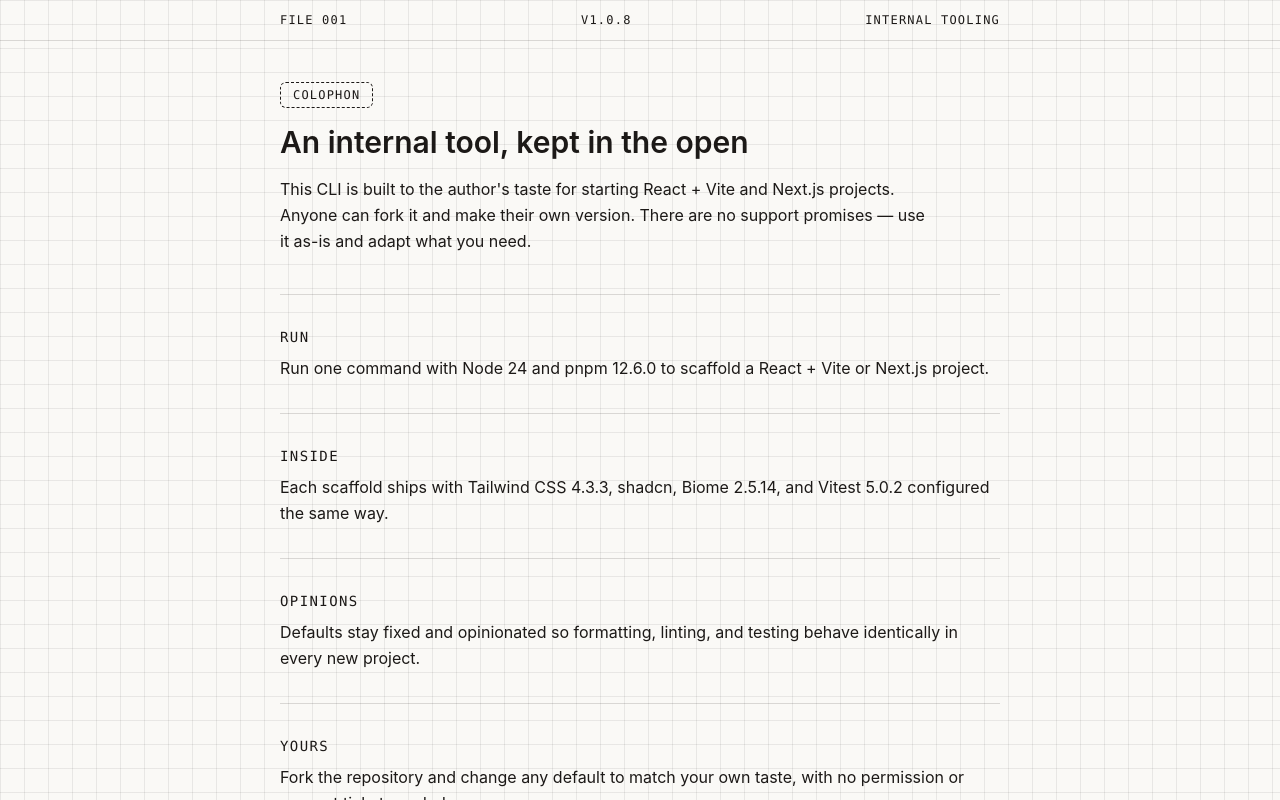
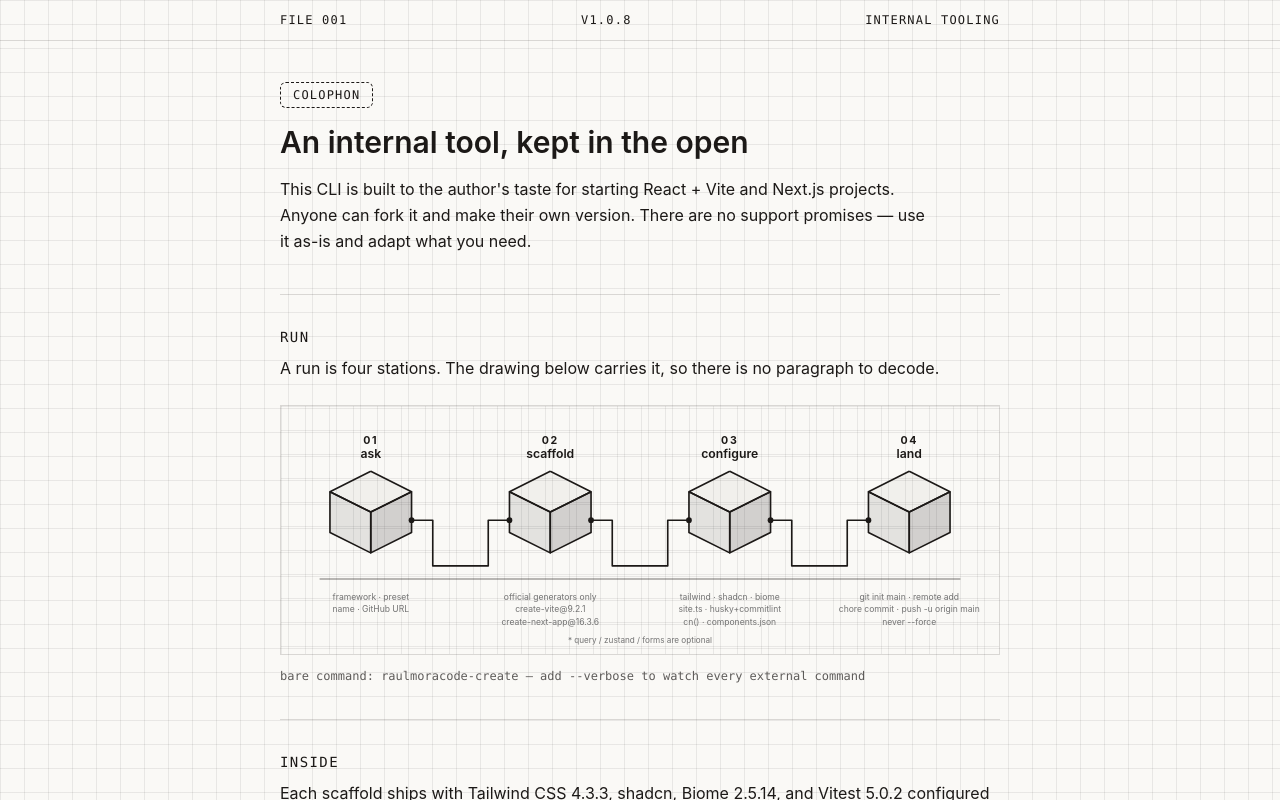
Before and after one commit to raulmoracode/raulmoracode-create-web, a React (Vite) app: page / in a window 1280 px wide. Shown: the top 800 px of the page. Built offline with nearby package versions, Linux system fonts and the light colour scheme.

Commit message:
feat: add isometric pipeline drawing for run (#2)
Explain the CLI run with animated draw-on lines.

Four stations replace the text paragraph in Run.

```diff
--- a/src/App.tsx
+++ b/src/App.tsx
@@ -1,3 +1,4 @@
+import { PipelineDrawing } from "./components/pipeline-drawing";
 import { site } from "./config/site";
 
 const npmUrl = "https://www.npmjs.com/package/@raulmoracode/create";
@@ -38,8 +39,15 @@
         <section id="run" className="border-b border-ink/15 py-8">
           <h2 className="font-mono text-sm uppercase tracking-widest">Run</h2>
           <p className="mt-2 leading-relaxed">
-            Run one command with Node 24 and pnpm 12.6.0 to scaffold a React +
-            Vite or Next.js project.
+            A run is four stations. The drawing below carries it, so there is no
+            paragraph to decode.
+          </p>
+          <div className="mt-6 border border-ink/15">
+            <PipelineDrawing />
+          </div>
+          <p className="mt-3 font-mono text-xs leading-relaxed opacity-70">
+            bare command: raulmoracode-create — add --verbose to watch every
+            external command
           </p>
         </section>
 
--- /dev/null
+++ b/src/components/pipeline-drawing.tsx
@@ -0,0 +1,304 @@
+import { useEffect, useId, useRef, useState } from "react";
+import { cn } from "../lib/utils";
+
+type PipelineDrawingProps = {
+  className?: string;
+};
+
+type Station = {
+  number: string;
+  name: string;
+  cx: number;
+  captions: string[];
+};
+
+const CY = 130;
+const SIZE = 50;
+const PORT_Y = 140;
+const DIP_Y = 196;
+const RAIL_Y = 212;
+const JOG_X = 26;
+const NUMBER_Y = 46;
+const NAME_Y = 64;
+const CAPTION_Y = 238;
+const CAPTION_STEP = 15;
+const FOOTNOTE_Y = 290;
+
+const STATION_STAGGER_MS = 450;
+const FACE_STAGGER_MS = 150;
+const PIPE_DELAY_MS = 450;
+const LABEL_DELAY_MS = 1000;
+
+const STATIONS: Station[] = [
+  {
+    number: "01",
+    name: "ask",
+    cx: 110,
+    captions: ["framework · preset", "name · GitHub URL"],
+  },
+  {
+    number: "02",
+    name: "scaffold",
+    cx: 330,
+    captions: [
+      "official generators only",
+      "create-vite@9.2.1",
+      "create-next-app@16.3.6",
+    ],
+  },
+  {
+    number: "03",
+    name: "configure",
+    cx: 550,
+    captions: [
+      "tailwind · shadcn · biome",
+      "site.ts · husky+commitlint",
+      "cn() · components.json",
+    ],
+  },
+  {
+    number: "04",
+    name: "land",
+    cx: 770,
+    captions: [
+      "git init main · remote add",
+      "chore commit · push -u origin main",
+      "never --force",
+    ],
+  },
+];
+
+function topFace(cx: number, cy: number, s: number): string {
+  return `M ${cx} ${cy - s} L ${cx + s} ${cy - s / 2} L ${cx} ${cy} L ${cx - s} ${cy - s / 2} Z`;
+}
+
+function leftFace(cx: number, cy: number, s: number): string {
+  return `M ${cx - s} ${cy - s / 2} L ${cx} ${cy} L ${cx} ${cy + s} L ${cx - s} ${cy + s / 2} Z`;
+}
+
+function rightFace(cx: number, cy: number, s: number): string {
+  return `M ${cx + s} ${cy - s / 2} L ${cx} ${cy} L ${cx} ${cy + s} L ${cx + s} ${cy + s / 2} Z`;
+}
+
+function elbowPipe(
+  x1: number,
+  x2: number,
+  y: number,
+  dip: number,
+  jog: number,
+): string {
+  return `M ${x1} ${y} H ${x1 + jog} V ${dip} H ${x2 - jog} V ${y} H ${x2}`;
+}
+
+export function PipelineDrawing({ className }: PipelineDrawingProps) {
+  const ref = useRef<HTMLDivElement>(null);
+  const [isDrawn, setIsDrawn] = useState(false);
+  const titleId = useId();
+  const descId = useId();
+
+  useEffect(() => {
+    const node = ref.current;
+    if (!node) {
+      return;
+    }
+    if (typeof IntersectionObserver === "undefined") {
+      setIsDrawn(true);
+      return;
+    }
+    const observer = new IntersectionObserver(
+      (entries) => {
+        if (entries.some((entry) => entry.isIntersecting)) {
+          setIsDrawn(true);
+          observer.disconnect();
+        }
+      },
+      { threshold: 0.35 },
+    );
+    observer.observe(node);
+    return () => observer.disconnect();
+  }, []);
+
+  return (
+    <div
+      ref={ref}
+      data-testid="pipeline-drawing"
+      className={cn(
+        "blueprint-grid w-full overflow-hidden",
+        isDrawn && "is-drawn",
+        className,
+      )}
+    >
+      <svg
+        viewBox="0 0 880 304"
+        role="img"
+        aria-labelledby={`${titleId} ${descId}`}
+        className="block h-auto w-full"
+      >
+        <title id={titleId}>CLI pipeline: ask, scaffold, configure, land</title>
+        <desc id={descId}>
+          Pipeline of a run. 01 ask: prompts for framework, tech preset, project
+          name, and GitHub URL. 02 scaffold: official generators only,
+          create-vite 9.2.1 or create-next-app 16.3.6. 03 configure: Tailwind,
+          shadcn cn plus components.json, Biome, site.ts, Husky plus Commitlint.
+          04 land: git init on main, remote add, chore commit, push -u origin
+          main, never force.
+        </desc>
+
+        <path
+          d={`M 48 ${RAIL_Y} H 832`}
+          pathLength={1}
+          fill="none"
+          stroke="currentColor"
+          strokeWidth={2}
+          strokeLinecap="round"
+          opacity={0.4}
+          className="draw"
+          style={{ transitionDelay: "0ms" }}
+        />
+
+        {STATIONS.slice(0, STATIONS.length - 1).map((station, i) => {
+          const next = STATIONS[i + 1];
+          return (
+            <path
+              key={`pipe-${station.number}`}
+              d={elbowPipe(
+                station.cx + SIZE,
+                next.cx - SIZE,
+                PORT_Y,
+                DIP_Y,
+                JOG_X,
+              )}
+              pathLength={1}
+              fill="none"
+              stroke="currentColor"
+              strokeWidth={2}
+              strokeLinecap="round"
+              strokeLinejoin="round"
+              className="draw"
+              style={{
+                transitionDelay: `${i * STATION_STAGGER_MS + PIPE_DELAY_MS}ms`,
+              }}
+            />
+          );
+        })}
+
+        {STATIONS.slice(0, STATIONS.length - 1).map((station, i) => {
+          const next = STATIONS[i + 1];
+          const delay = `${i * STATION_STAGGER_MS + PIPE_DELAY_MS}ms`;
+          return (
+            <g key={`ports-${station.number}`}>
+              <circle
+                cx={station.cx + SIZE}
+                cy={PORT_Y}
+                r={3.5}
+                fill="currentColor"
+                className="station-label"
+                style={{ transitionDelay: delay }}
+              />
+              <circle
+                cx={next.cx - SIZE}
+                cy={PORT_Y}
+                r={3.5}
+                fill="currentColor"
+                className="station-label"
+                style={{ transitionDelay: delay }}
+              />
+            </g>
+          );
+        })}
+
+        {STATIONS.map((station, i) => {
+          const faces = [
+            { key: "top", d: topFace(station.cx, CY, SIZE), fillOpacity: 0.04 },
+            {
+              key: "left",
+              d: leftFace(station.cx, CY, SIZE),
+              fillOpacity: 0.1,
+            },
+            {
+              key: "right",
+              d: rightFace(station.cx, CY, SIZE),
+              fillOpacity: 0.18,
+            },
+          ];
+          return (
+            <g key={`cube-${station.number}`}>
+              {faces.map((face, k) => (
+                <path
+                  key={face.key}
+                  d={face.d}
+                  pathLength={1}
+                  fill="currentColor"
+                  fillOpacity={face.fillOpacity}
+                  stroke="currentColor"
+                  strokeWidth={2}
+                  strokeLinejoin="round"
+                  className="draw"
+                  style={{
+                    transitionDelay: `${i * STATION_STAGGER_MS + k * FACE_STAGGER_MS}ms`,
+                  }}
+                />
+              ))}
+            </g>
+          );
+        })}
+
+        {STATIONS.map((station, i) => {
+          const delay = `${i * STATION_STAGGER_MS + LABEL_DELAY_MS}ms`;
+          return (
+            <g key={`label-${station.number}`} textAnchor="middle">
+              <text
+                x={station.cx}
+                y={NUMBER_Y}
+                fontSize={13}
+                fontWeight={700}
+                letterSpacing={2}
+                fill="currentColor"
+                className="station-label"
+                style={{ transitionDelay: delay }}
+              >
+                {station.number}
+              </text>
+              <text
+                x={station.cx}
+                y={NAME_Y}
+                fontSize={15}
+                fontWeight={600}
+                fill="currentColor"
+                className="station-label"
+                style={{ transitionDelay: delay }}
+              >
+                {station.name}
+              </text>
+              {station.captions.map((line, li) => (
+                <text
+                  key={line}
+                  x={station.cx}
+                  y={CAPTION_Y + li * CAPTION_STEP}
+                  fontSize={10.5}
+                  fill="var(--muted-foreground)"
+                  className="station-label"
+                  style={{ transitionDelay: delay }}
+                >
+                  {line}
+                </text>
+              ))}
+            </g>
+          );
+        })}
+
+        <text
+          x={440}
+          y={FOOTNOTE_Y}
+          textAnchor="middle"
+          fontSize={10}
+          fill="var(--muted-foreground)"
+          className="station-label"
+          style={{ transitionDelay: "2200ms" }}
+        >
+          * query / zustand / forms are optional
+        </text>
+      </svg>
+    </div>
+  );
+}
--- a/src/index.css
+++ b/src/index.css
@@ -130,3 +130,37 @@
   border: 1.5px dashed currentColor;
   border-radius: 0.375rem;
 }
+
+.draw {
+  stroke-dasharray: 1;
+  stroke-dashoffset: 1;
+}
+
+.is-drawn .draw {
+  stroke-dashoffset: 0;
+  transition: stroke-dashoffset 1.6s ease-out;
+}
+
+.station-label {
+  opacity: 0;
+  transition: opacity 0.5s ease;
+}
+
+.is-drawn .station-label {
+  opacity: 1;
+}
+
+@media (prefers-reduced-motion: reduce) {
+  .draw {
+    stroke-dashoffset: 0;
+  }
+
+  .is-drawn .draw,
+  .station-label {
+    transition: none;
+  }
+
+  .station-label {
+    opacity: 1;
+  }
+}
```
Also changed, not shown: 2 other files (tests, documents, lock files or other folders).
